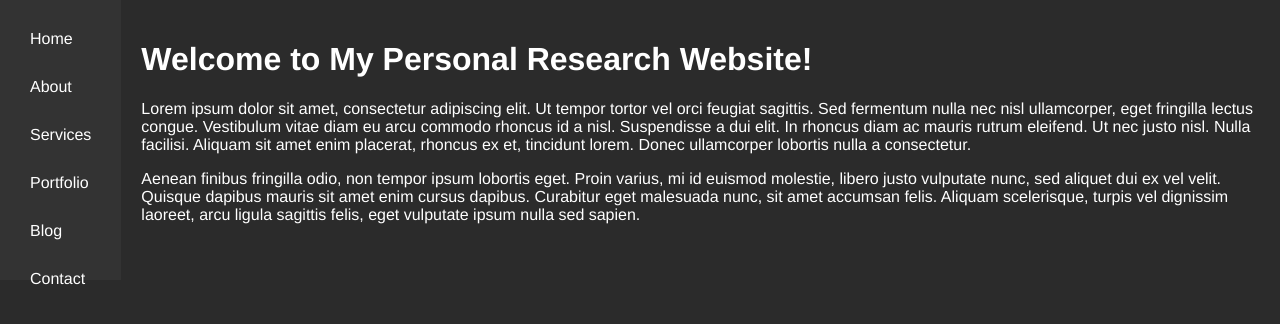
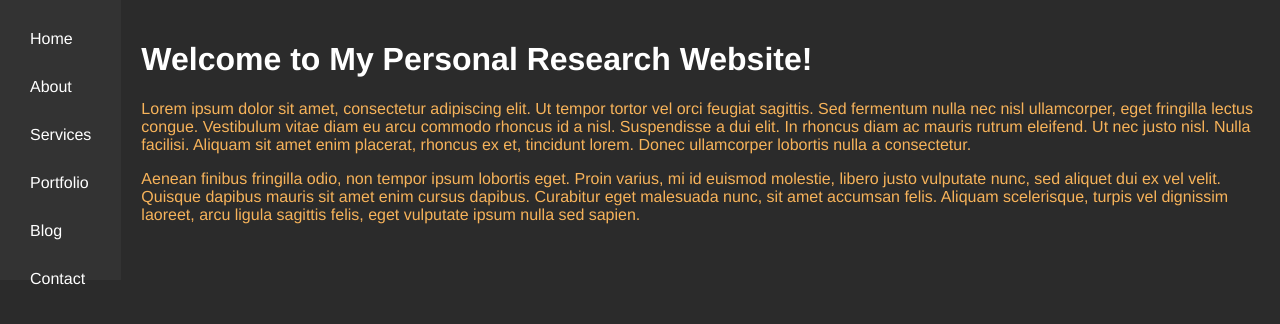
Before and after one commit to Clemspace/PersonalPage, a Django app: page / in a window 1280 px wide. Shown: the top 324 px of the page. Run offline with Django 4.2, Linux system fonts and the light colour scheme.

Commit message:
updated style

```diff
--- a/researcher/static/css/style.css
+++ b/researcher/static/css/style.css
@@ -2,7 +2,7 @@
 body {
   background-color: #2b2b2b;
   font-family: 'Helvetica', sans-serif;
-  color: #fff;
+  color: #f7b35a;
   margin: 0;
   display: flex; /* Add flex display */
 }
```
